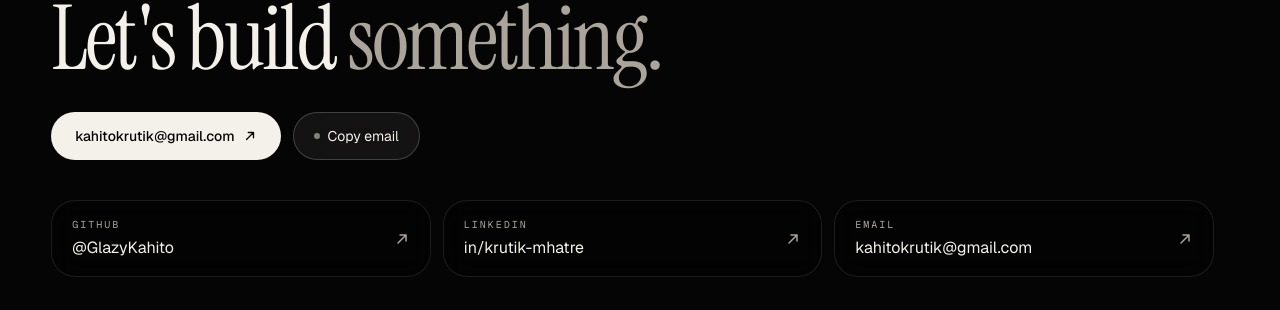
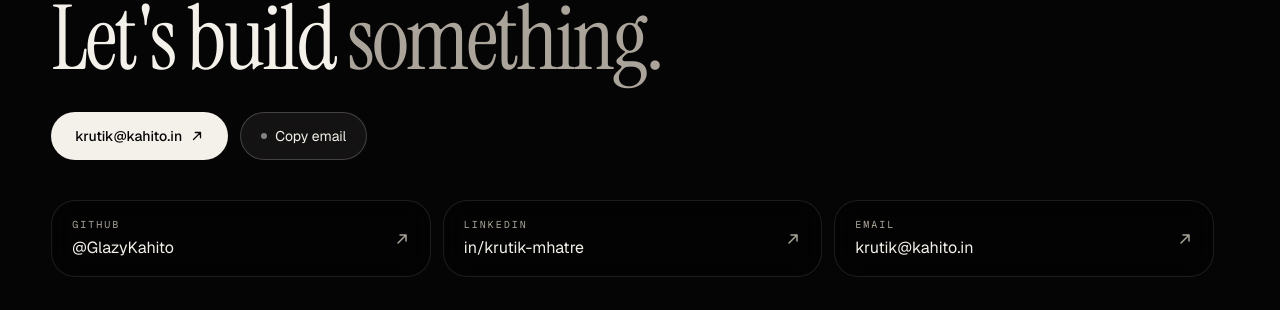
Before and after one commit to GlazyKahito/glazy-portfolio, a Next.js app: page /projects/climatiq in a window 1280 px wide. Shown: the part 3699-4009 px from the top of the page. Built offline with nearby package versions, Linux system fonts and the light colour scheme; no server answers.

Commit message:
auto: update data/profile.ts, public/resume/Krutik_Mhatre_Resume.pdf, public/resume/preview.jpg

```diff
--- a/data/profile.ts
+++ b/data/profile.ts
@@ -3,6 +3,7 @@ import type { Profile } from "@/lib/types";
 /**
  * Source of truth: Krutik_Mhatre_Resume (September 2026), plus Krutik's own
  * word that he founded GLAZY as a freelance web and SaaS agency (October 2026).
+ * Business email krutik@kahito.in (GoDaddy Professional Email) since 27 Nov 2026.
  * Every fact here appears on the resume, in a linked repository README, or
  * in a project's own demo.
  */
@@ -11,7 +12,7 @@ export const profile: Profile = {
   alias: "GLAZY",
   roles: ["Founder, GLAZY", "Full-stack developer", "AI integration"],
   location: "Mumbai, Maharashtra",
-  email: "kahitokrutik@gmail.com",
+  email: "krutik@kahito.in",
   phone: "+91 90822 02088",
   resume: "/resume/Krutik_Mhatre_Resume.pdf",
   socials: [
@@ -27,8 +28,8 @@ export const profile: Profile = {
     },
     {
       label: "Email",
-      href: "mailto:kahitokrutik@gmail.com",
-      handle: "kahitokrutik@gmail.com",
+      href: "mailto:krutik@kahito.in",
+      handle: "krutik@kahito.in",
     },
   ],
   experience: [
```
Also changed, not shown: public/resume/preview.jpg, 1 other file (tests, documents, lock files or other folders).
